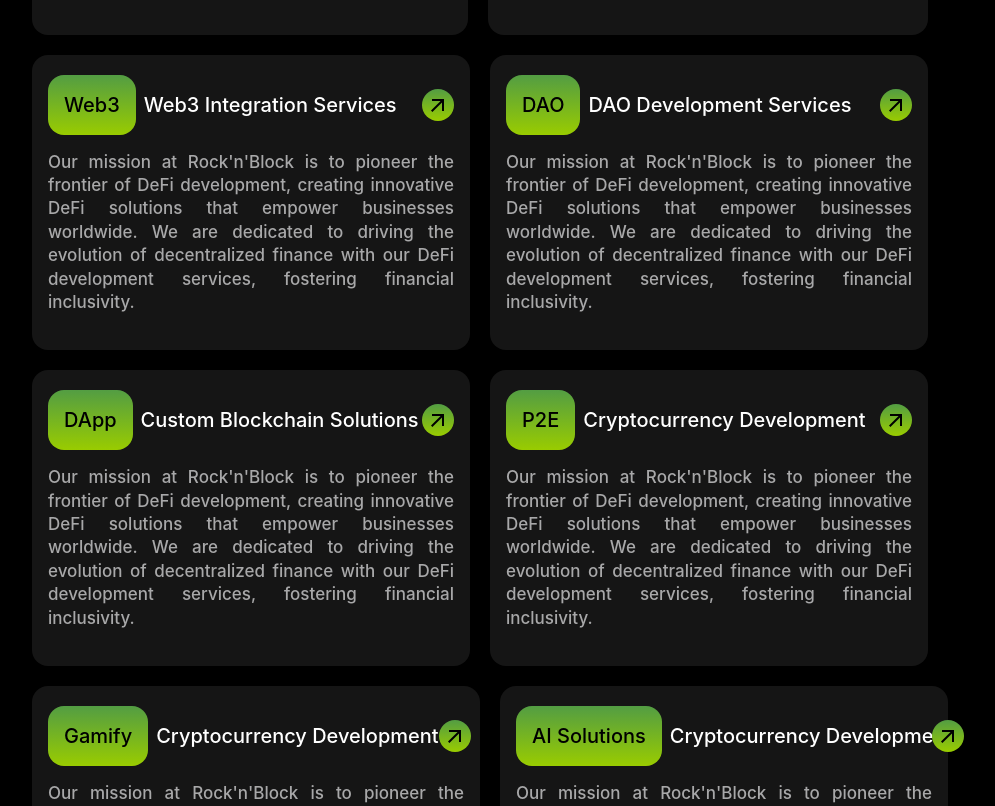
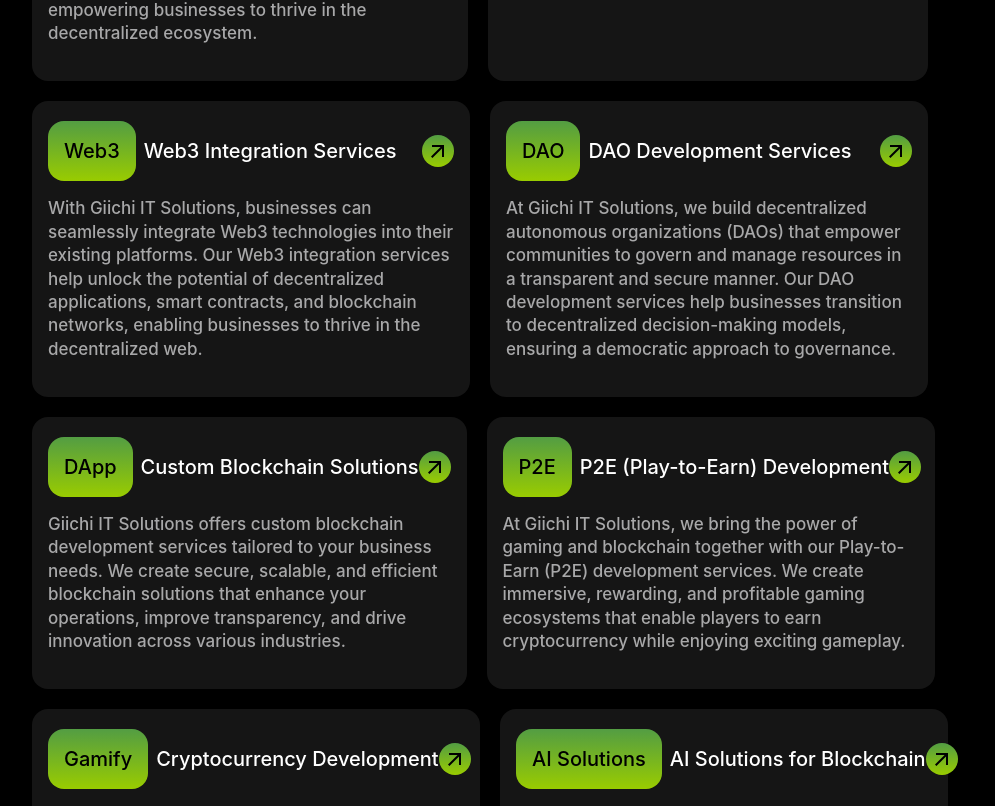
Before and after one commit to PolluxCoin2-0/Giichi_website, a Next.js app: page / in a window 1280 px wide. Shown: the part 1129-1935 px from the top of the page, without its empty margins (160-1155 px from the left). Built offline with nearby package versions, Linux system fonts and the light colour scheme.

Commit message:
content added

```diff
--- a/src/app/components/HomePage.tsx
+++ b/src/app/components/HomePage.tsx
@@ -12,7 +12,7 @@
   return (
     <div className="pt-12 2xl:pt-28 px-4 md:px-8 lg:px-16 xl:px-48 2xl:px-64 relative w-full ">
       <div
-        className="hidden md:block absolute -top-[20%] left-0 w-[0px] md:w-[2500px] h-[0px] md:h-[150px] bg-yellow-gradient blur-3xl rounded-[50%] opacity-60 animate-spotlight-left "
+        className="hidden md:block absolute -top-[20%] left-0 w-[0px] lg:w-[2500px] h-[0px] lg:h-[150px] bg-yellow-gradient blur-3xl rounded-[50%] opacity-60 animate-spotlight-left "
         style={{
           transform: "translate(-50%, -50%) rotate(-130deg)",
         }}
--- a/src/app/components/Solution.tsx
+++ b/src/app/components/Solution.tsx
@@ -5,37 +5,37 @@
       title: 'DeFi',
       subtitle: 'DeFi Development Services',
       description:
-        'Our mission at Rock\'n\'Block is to pioneer the frontier of DeFi development, creating innovative DeFi solutions that empower businesses worldwide. We are dedicated to driving the evolution of decentralized finance with our DeFi development services, fostering financial inclusivity.',
+        'At Giichi IT Solutions, we are at the forefront of the DeFi revolution, offering cutting-edge decentralized finance solutions that drive innovation for businesses worldwide. Our DeFi development services are designed to enable seamless and secure financial transactions, fostering greater financial inclusivity and empowering businesses to thrive in the decentralized ecosystem.',
     },
     {
       title: 'NFT',
       subtitle: 'NFT Marketplace Development',
       description:
-        'Our mission at Rock\'n\'Block is to pioneer the frontier of DeFi development, creating innovative DeFi solutions that empower businesses worldwide. We are dedicated to driving the evolution of decentralized finance with our DeFi development services, fostering financial inclusivity.',
+        'At Giichi IT Solutions, we specialize in creating customized NFT marketplace platforms that enable businesses to tap into the growing digital asset market. Our solutions are designed to facilitate secure, transparent, and scalable NFT transactions, opening up new opportunities for creators, collectors, and entrepreneurs.',
     },
         {
       title: 'Web3',
       subtitle: 'Web3 Integration Services',
       description:
-        'Our mission at Rock\'n\'Block is to pioneer the frontier of DeFi development, creating innovative DeFi solutions that empower businesses worldwide. We are dedicated to driving the evolution of decentralized finance with our DeFi development services, fostering financial inclusivity.',
+        'With Giichi IT Solutions, businesses can seamlessly integrate Web3 technologies into their existing platforms. Our Web3 integration services help unlock the potential of decentralized applications, smart contracts, and blockchain networks, enabling businesses to thrive in the decentralized web.',
     },
     {
       title: 'DAO',
       subtitle: 'DAO Development Services',
       description:
-        'Our mission at Rock\'n\'Block is to pioneer the frontier of DeFi development, creating innovative DeFi solutions that empower businesses worldwide. We are dedicated to driving the evolution of decentralized finance with our DeFi development services, fostering financial inclusivity.',
+        'At Giichi IT Solutions, we build decentralized autonomous organizations (DAOs) that empower communities to govern and manage resources in a transparent and secure manner. Our DAO development services help businesses transition to decentralized decision-making models, ensuring a democratic approach to governance.',
     },
     {
       title: 'DApp',
       subtitle: 'Custom Blockchain Solutions',
       description:
-        'Our mission at Rock\'n\'Block is to pioneer the frontier of DeFi development, creating innovative DeFi solutions that empower businesses worldwide. We are dedicated to driving the evolution of decentralized finance with our DeFi development services, fostering financial inclusivity.',
+        'Giichi IT Solutions offers custom blockchain development services tailored to your business needs. We create secure, scalable, and efficient blockchain solutions that enhance your operations, improve transparency, and drive innovation across various industries.',
     },
     {
       title: 'P2E',
-      subtitle: 'Cryptocurrency Development',
+      subtitle: 'P2E (Play-to-Earn) Development',
       description:
-        'Our mission at Rock\'n\'Block is to pioneer the frontier of DeFi development, creating innovative DeFi solutions that empower businesses worldwide. We are dedicated to driving the evolution of decentralized finance with our DeFi development services, fostering financial inclusivity.',
+        'At Giichi IT Solutions, we bring the power of gaming and blockchain together with our Play-to-Earn (P2E) development services. We create immersive, rewarding, and profitable gaming ecosystems that enable players to earn cryptocurrency while enjoying exciting gameplay.',
     },
     {
         title: 'Gamify',
@@ -45,9 +45,9 @@
       },
       {
         title: 'AI Solutions',
-        subtitle: 'Cryptocurrency Development',
+        subtitle: 'AI Solutions for Blockchain',
         description:
-          'Our mission at Rock\'n\'Block is to pioneer the frontier of DeFi development, creating innovative DeFi solutions that empower businesses worldwide. We are dedicated to driving the evolution of decentralized finance with our DeFi development services, fostering financial inclusivity.',
+          'At Giichi IT Solutions, we leverage the power of artificial intelligence to enhance blockchain applications. Our AI solutions help optimize performance, predict trends, and improve decision-making processes, enabling businesses to drive innovation and stay ahead of the curve in the world of blockchain and decentralized technologies.',
       },
   ];
 
@@ -78,7 +78,7 @@
     </div>
 
     {/* Description */}
-    <p className="text-lightGray text-[17px] font-medium leading-snug py-4 text-justify">
+    <p className="text-lightGray text-[15px] md:text-[17px] font-medium leading-snug py-4">
       {description}
     </p>
   </div>
--- a/src/app/components/Work.tsx
+++ b/src/app/components/Work.tsx
@@ -142,7 +142,7 @@
                     </div>
                     <div className="w-full lg:w-[85%]">
                       <p className="text-2xl font-medium">{item.title}</p>
-                      <p className="text-[15px] mt-4 text-justify">
+                      <p className="text-sm lg:text-[15px] mt-4">
                         {item.description}
                       </p>
                     </div>
--- a/src/app/components/layout/Navbar.tsx
+++ b/src/app/components/layout/Navbar.tsx
@@ -40,8 +40,6 @@
       document.removeEventListener("mousedown", handleClickOutside);
     };
   }, []);
-
-
 
   const toggleMenu = () => {
     setIsMenuOpen(!isMenuOpen);
--- a/src/app/globals.css
+++ b/src/app/globals.css
@@ -2,15 +2,12 @@
 @tailwind components;
 @tailwind utilities;
 
-html, body {
-  overflow-x: hidden;
-  margin: 0;
-}
 
 :root {
   --background: #ffffff;
   --foreground: #171717;
 }
+
 @keyframes spotlightMoveLeft {
   0% {
     transform: translate(-50%, -70%) rotate(-130deg);
```
